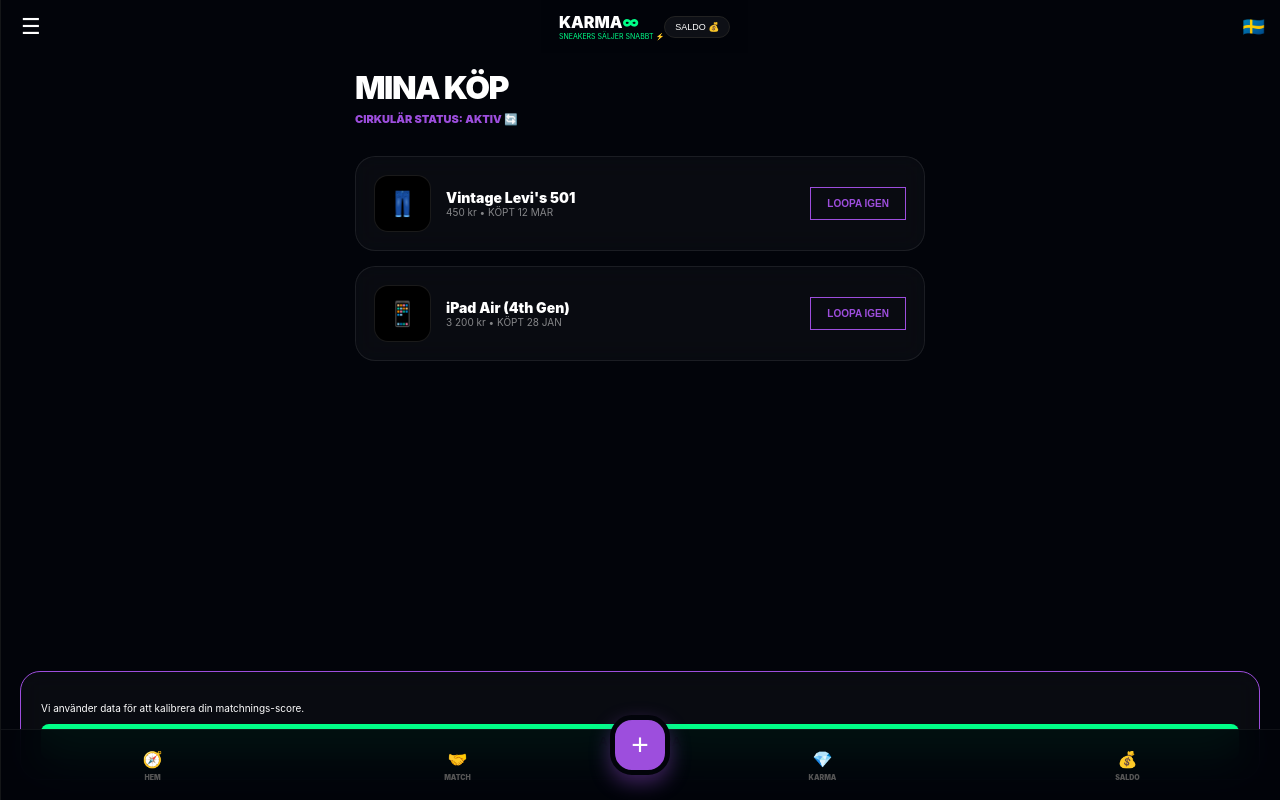
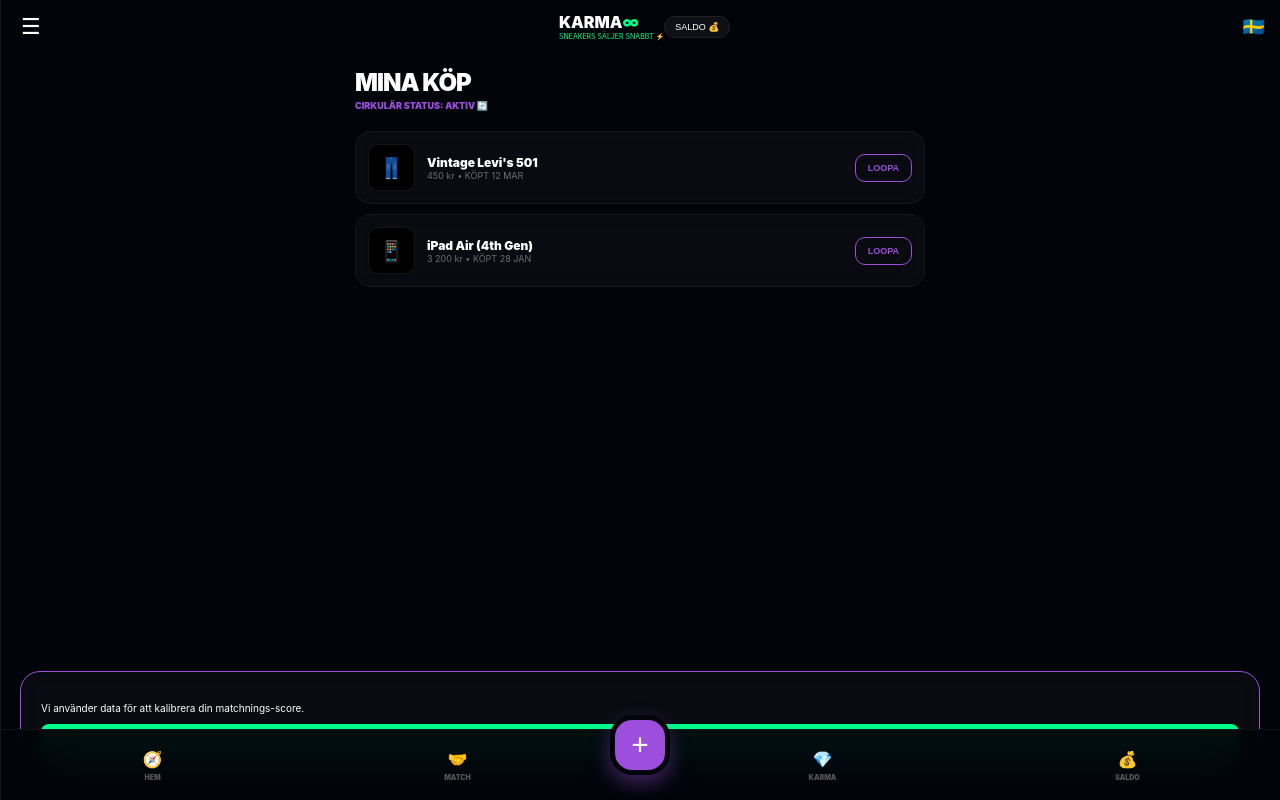
Before and after one commit to gascheckking/marketbeg-appGem, a Next.js app: page /dashboard/history in a window 1280 px wide. Built offline with nearby package versions, Linux system fonts and the light colour scheme.

Commit message:
Update page.tsx

```diff
--- a/app/dashboard/history/page.tsx
+++ b/app/dashboard/history/page.tsx
@@ -21,50 +21,38 @@ export default function PurchaseHistory() {
 
   return (
     <div className="page-wrapper" style={{ padding: '15px' }}>
-      <header style={{ marginBottom: '30px' }}>
-        <h1 style={{ fontSize: '2rem', fontWeight: 900, letterSpacing: '-1.5px', margin: 0 }}>MINA KÖP</h1>
-        <p style={{ fontSize: '11px', color: 'var(--neon-purple)', fontWeight: 900, marginTop: '5px' }}>CIRKULÄR STATUS: AKTIV 🔄</p>
+      <header style={{ marginBottom: '20px' }}>
+        <h1 style={{ fontSize: '1.5rem', fontWeight: 900, letterSpacing: '-1px', margin: 0 }}>MINA KÖP</h1>
+        <p style={{ fontSize: '9px', color: 'var(--neon-purple)', fontWeight: 900, marginTop: '3px' }}>CIRKULÄR STATUS: AKTIV 🔄</p>
       </header>
 
-      <div style={{ display: 'grid', gap: '15px' }}>
+      <div style={{ display: 'flex', flexDirection: 'column', gap: '10px' }}>
         {previousPurchases.map((item) => (
-          <div key={item.id} className="glass-card loop-item">
-            <div style={{ display: 'flex', alignItems: 'center', gap: '15px' }}>
-              <div className="item-img-box">{item.img}</div>
+          <div key={item.id} className="glass-card" style={{ display: 'flex', alignItems: 'center', justifyContent: 'space-between', padding: '12px', borderRadius: '16px', border: '1px solid rgba(255,255,255,0.05)' }}>
+            <div style={{ display: 'flex', alignItems: 'center', gap: '12px' }}>
+              <div style={{ width: '45px', height: '45px', background: '#000', borderRadius: '10px', display: 'flex', alignItems: 'center', justifyContent: 'center', fontSize: '20px', border: '1px solid rgba(255,255,255,0.08)' }}>
+                {item.img}
+              </div>
               <div>
-                <h3 style={{ margin: 0, fontSize: '14px', fontWeight: 900 }}>{item.name}</h3>
-                <p style={{ margin: 0, fontSize: '10px', opacity: 0.5 }}>{item.price} • {item.date}</p>
+                <h3 style={{ margin: 0, fontSize: '12px', fontWeight: 900 }}>{item.name}</h3>
+                <p style={{ margin: 0, fontSize: '9px', opacity: 0.4 }}>{item.price} • {item.date}</p>
               </div>
             </div>
 
             <button
               onClick={() => handleLoopAgain(item.id)}
               className="loop-btn"
+              style={{
+                background: 'transparent', border: '1px solid var(--neon-purple)',
+                color: 'var(--neon-purple)', fontSize: '9px', fontWeight: 900,
+                padding: '8px 12px', borderRadius: '10px', cursor: 'pointer'
+              }}
             >
-              {loadingId === item.id ? "HÄMTAR..." : "LOOPA IGEN"}
+              {loadingId === item.id ? "..." : "LOOPA"}
             </button>
           </div>
         ))}
       </div>
-
-      <style jsx>{`
-        .loop-item {
-          display: flex; align-items: center; justify-content: space-between;
-          padding: 18px; border-radius: 20px; border: 1px solid rgba(255,255,255,0.08);
-        }
-        .item-img-box {
-          width: 55px; height: 55px; background: #000; border-radius: 14px;
-          display: flex; align-items: center; justify-content: center;
-          font-size: 24px; border: 1px solid rgba(255,255,255,0.1);
-        }
-        .loop-btn {
-          background: transparent; border: 1px solid var(--neon-purple);
-          color: var(--neon-purple); font-size: 10px; font-weight: 900;
-          padding: 10px 16px; borderRadius: 12px; cursor: pointer;
-          transition: all 0.2s;
-        }
-        .loop-btn:hover { background: var(--neon-purple); color: #fff; }
-      `}</style>
     </div>
   );
 }
```
